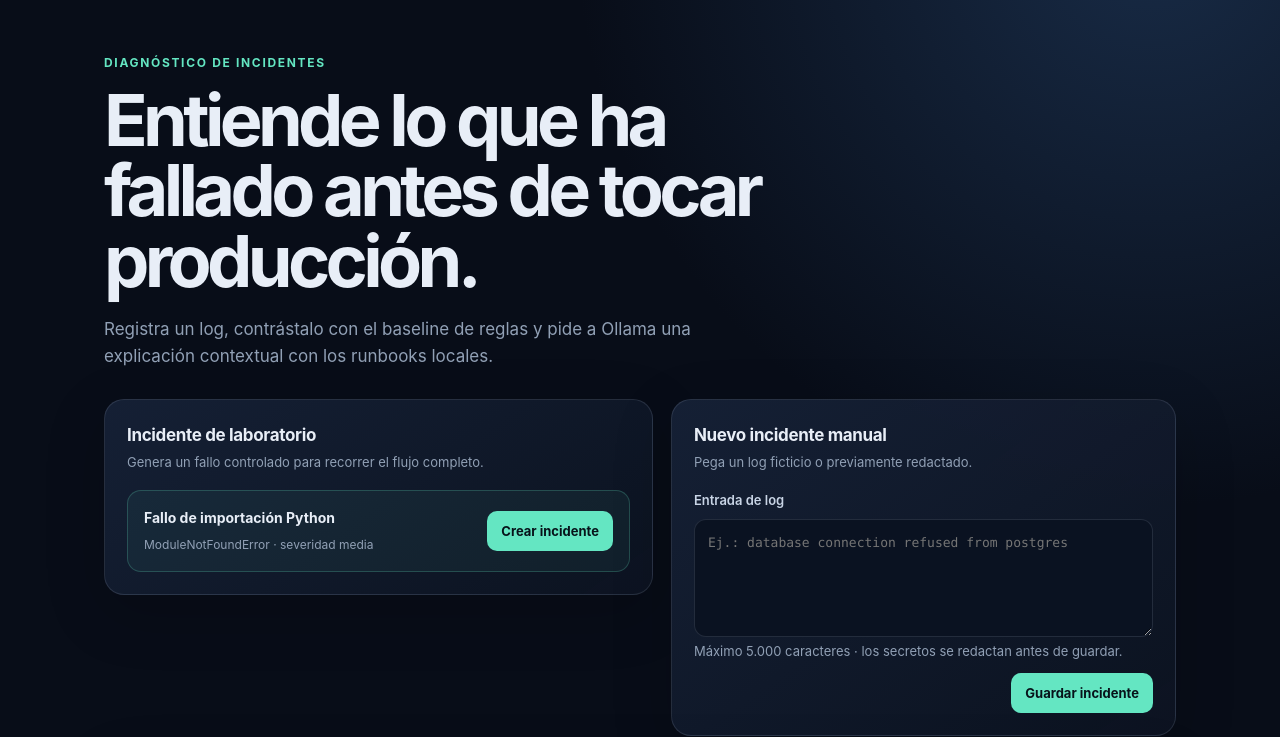
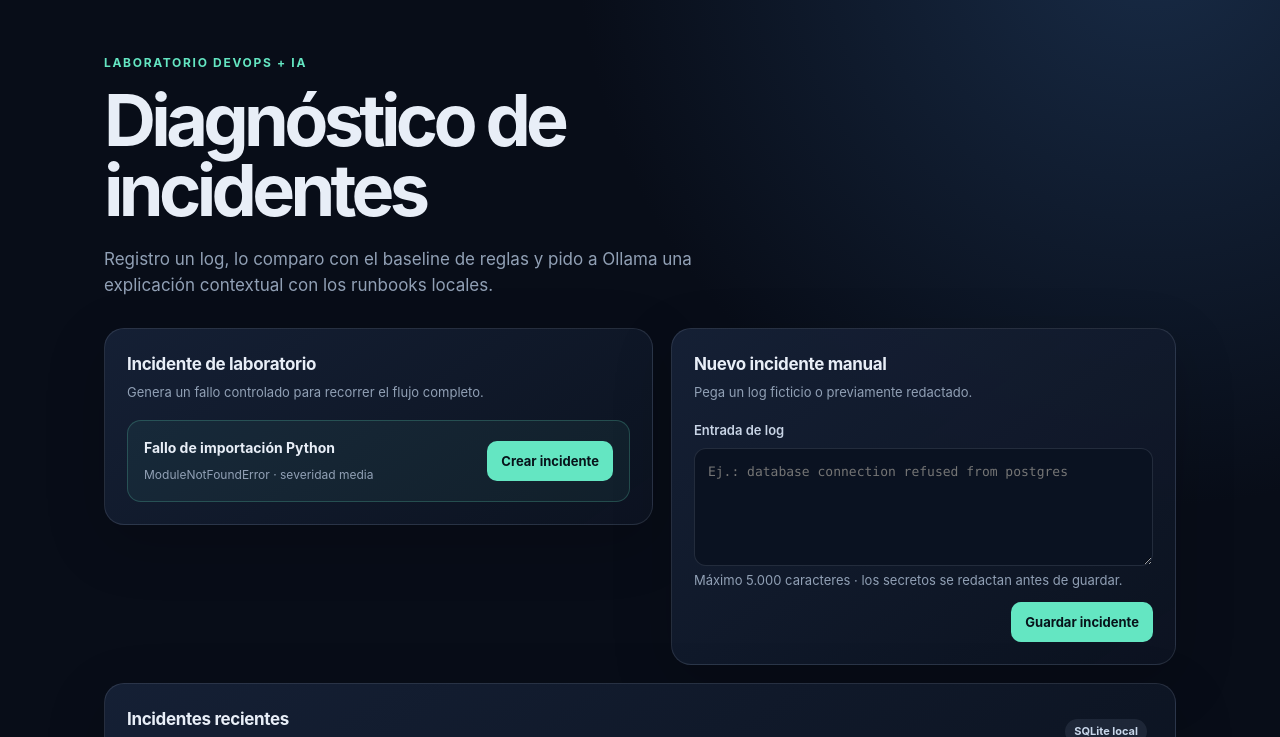
Before and after one commit to Joalherrero/proyecto_final_devops_ia_llm, a Django app: page / in a window 1280 px wide. Shown: the part 70-807 px from the top of the page. Run offline with Django 5.2, Linux system fonts and the light colour scheme; data that the repository does not hold is empty.

Commit message:
Adapt project explanation and dashboard title

```diff
--- a/django_app/incidents/templates/incidents/index.html
+++ b/django_app/incidents/templates/incidents/index.html
@@ -3,7 +3,7 @@
 <head>
   <meta charset="utf-8">
   <meta name="viewport" content="width=device-width, initial-scale=1">
-  <title>Control room · DevOps IA</title>
+  <title>Diagnóstico de incidentes · DevOps IA</title>
   <style>
     :root { --ink:#e8eef7; --muted:#91a0b5; --panel:#111a2b; --line:rgba(148,163,184,.18); --accent:#64e6c2; --accent-2:#7aa7ff; --bg:#080d18; }
     * { box-sizing:border-box; }
@@ -55,7 +55,7 @@
 <body>
   <main class="shell">
     <nav class="topbar" aria-label="Cabecera"><div class="brand"><span class="brand-mark">⌁</span><span>DevOps IA / Control room</span></div><span class="status"><i></i> laboratorio local · operativo</span></nav>
-    <header class="hero"><p class="eyebrow">Diagnóstico de incidentes</p><h1>Entiende lo que ha fallado antes de tocar producción.</h1><p class="intro">Registra un log, contrástalo con el baseline de reglas y pide a Ollama una explicación contextual con los runbooks locales.</p></header>
+    <header class="hero"><p class="eyebrow">Laboratorio DevOps + IA</p><h1>Diagnóstico de incidentes</h1><p class="intro">Registro un log, lo comparo con el baseline de reglas y pido a Ollama una explicación contextual con los runbooks locales.</p></header>
     {% for message in messages %}<p class="message" role="status">{{ message }}</p>{% endfor %}
     <section class="grid" aria-label="Operaciones">
       <article class="panel"><div class="panel-head"><div><h2>Incidente de laboratorio</h2><p class="hint">Genera un fallo controlado para recorrer el flujo completo.</p></div></div><form action="{% url 'create_demo' %}" method="post">{% csrf_token %}<div class="demo"><div><strong>Fallo de importación Python</strong><span>ModuleNotFoundError · severidad media</span></div><button type="submit">Crear incidente</button></div></form></article>
```
Also changed, not shown: README.md, 1 other file.
